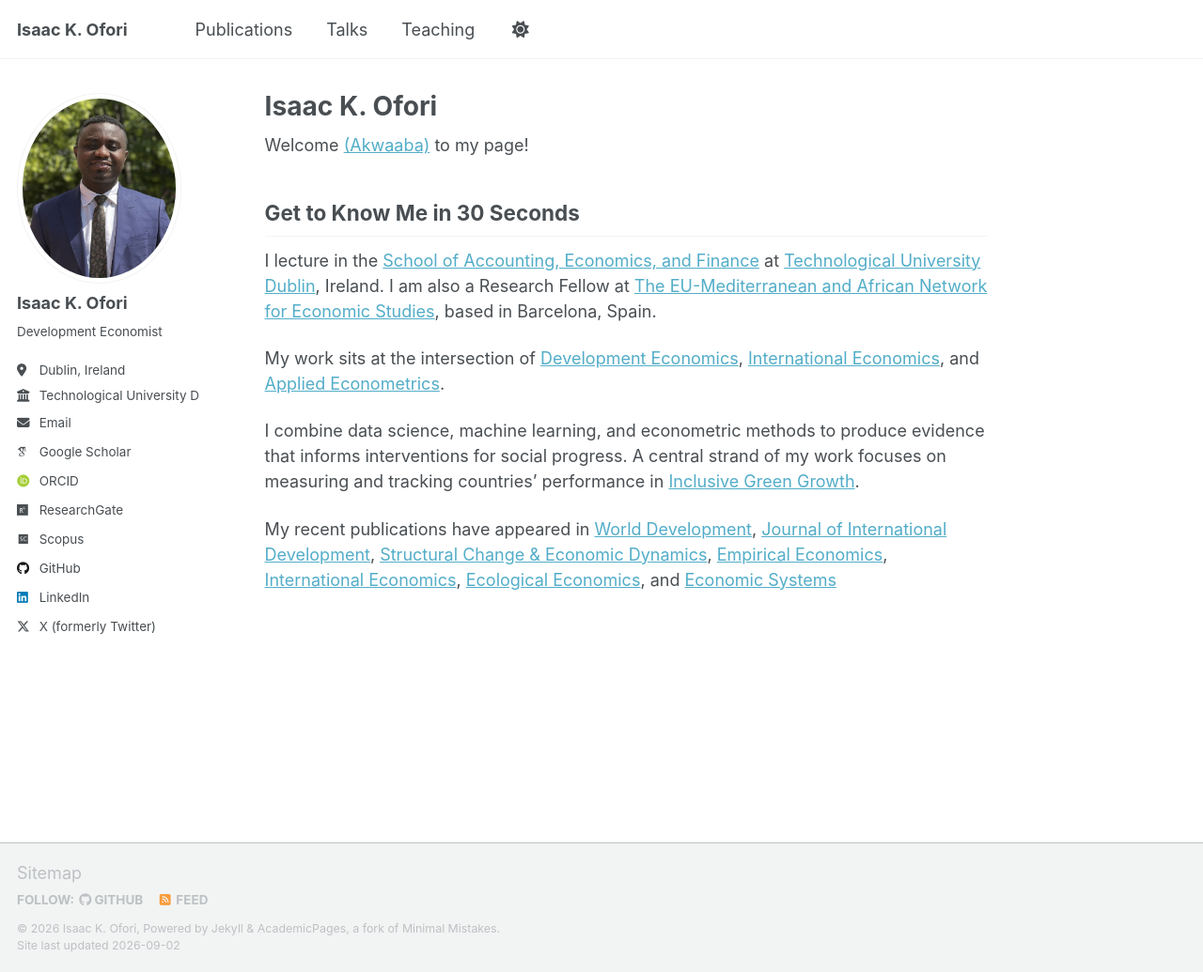
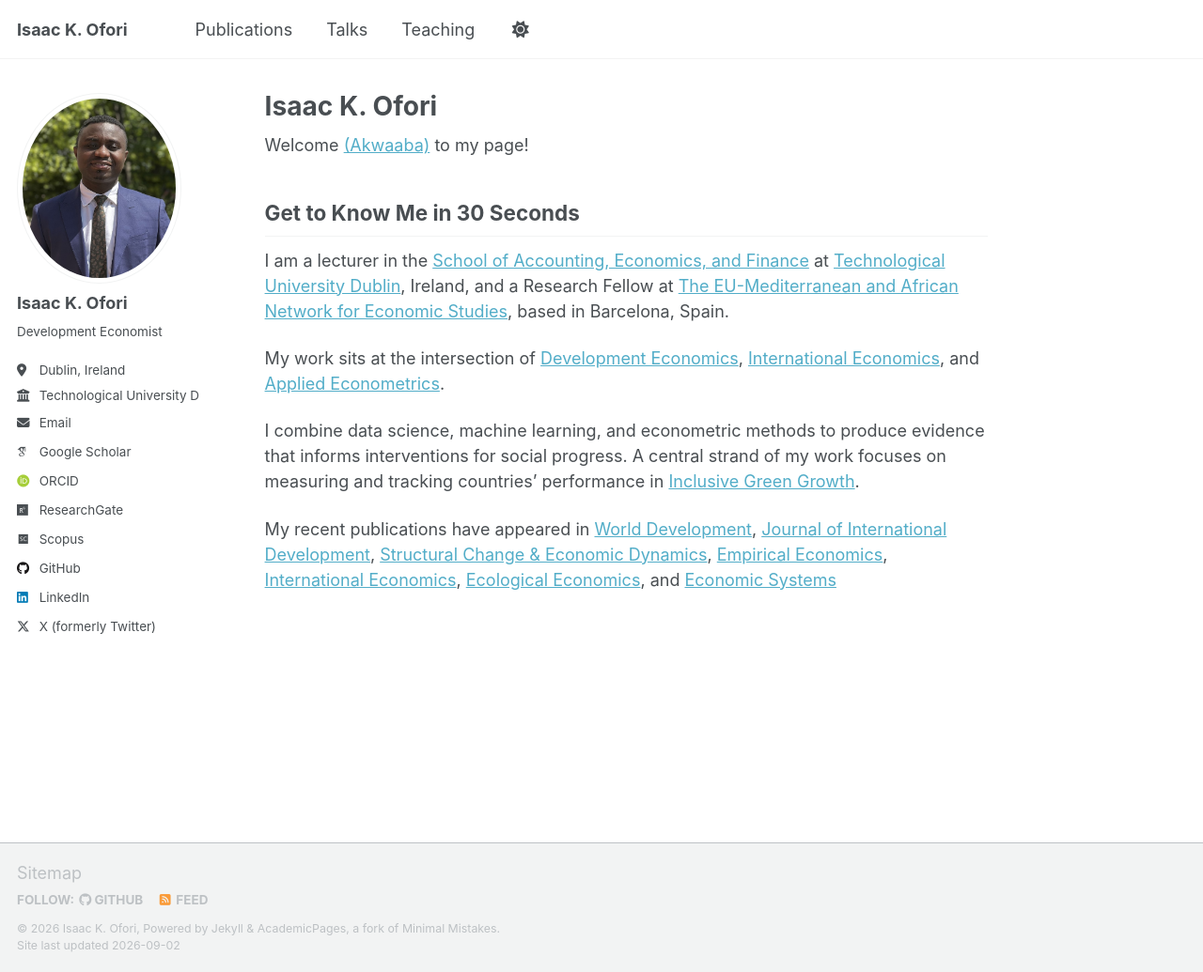
Before and after one commit to ikofori/ikofori.github.io, a Jekyll site: the page built from _pages/about.md, in a window 1280 px wide and 1035 px high. Shown: the whole window at 94% size. Built offline with Jekyll 4.4.1, drawn with Linux system fonts in a browser that asks for light colours; some web fonts are replaced; a script that is not in the unit is left out.

Commit message:
Update about.md

```diff
--- a/_pages/about.md
+++ b/_pages/about.md
@@ -16,7 +16,7 @@ Welcome [(Akwaaba)](https://mfa.gov.gh/index.php/about-ghana/) to my page!
 
 ## Get to Know Me in 30 Seconds
 
-I lecture in the [School of Accounting, Economics, and Finance](https://researchprofiles.tudublin.ie/en/persons/a86f0fa2-e615-4fe1-86ff-d679d9b2a895) at [Technological University Dublin](https://www.tudublin.ie/), Ireland. I am also a Research Fellow at [The EU-Mediterranean and African Network for Economic Studies](https://emnes.org/), based in Barcelona, Spain.
+I am a lecturer in the [School of Accounting, Economics, and Finance](https://researchprofiles.tudublin.ie/en/persons/a86f0fa2-e615-4fe1-86ff-d679d9b2a895) at [Technological University Dublin](https://www.tudublin.ie/), Ireland, and a Research Fellow at [The EU-Mediterranean and African Network for Economic Studies](https://emnes.org/), based in Barcelona, Spain.
 
 
 My work sits at the intersection of [Development Economics](https://doi.org/10.1016/j.worlddev.2025.107223), [International Economics](https://doi.org/10.1016/j.inteco.2024.100509), and [Applied Econometrics](https://doi.org/10.1016/j.strueco.2025.09.004).
```
